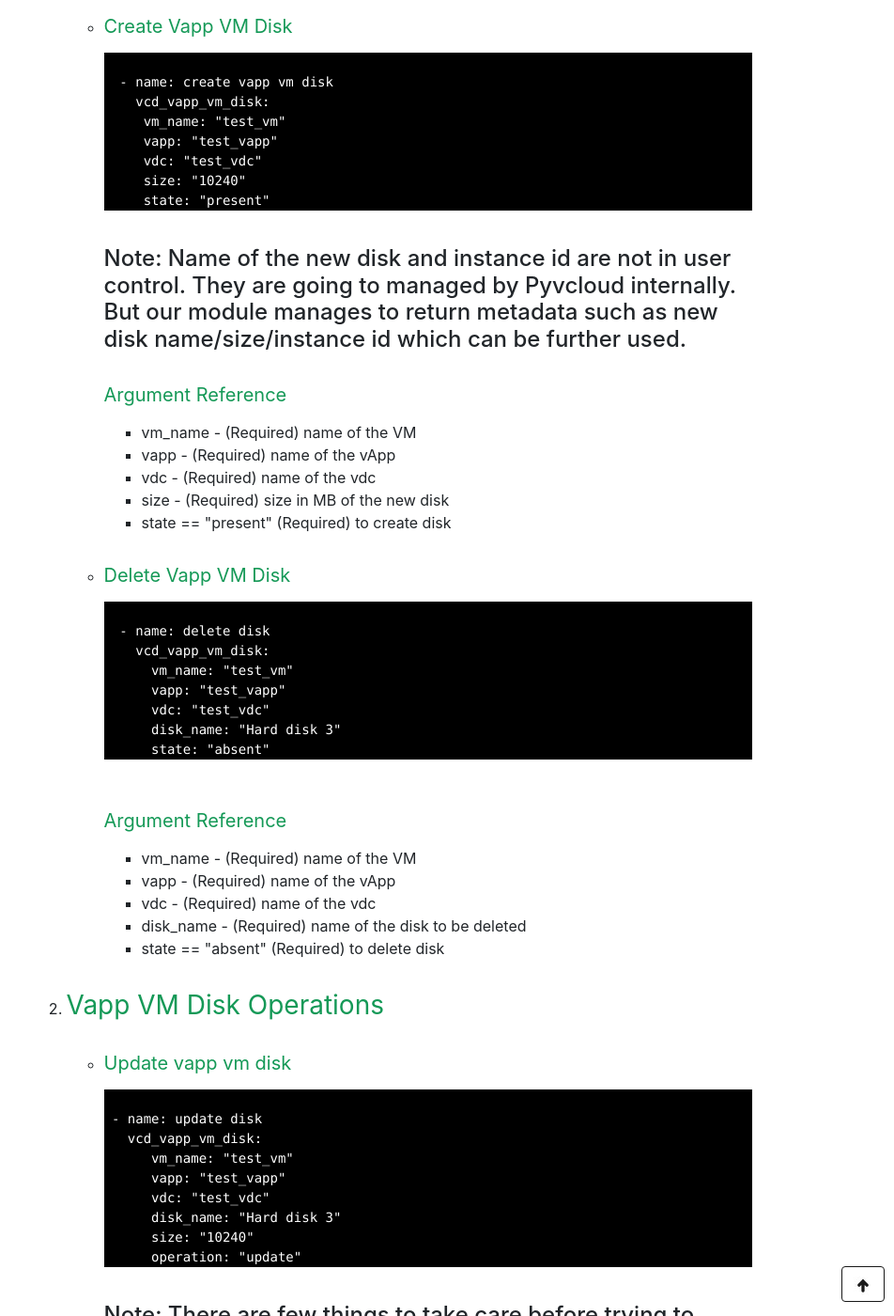
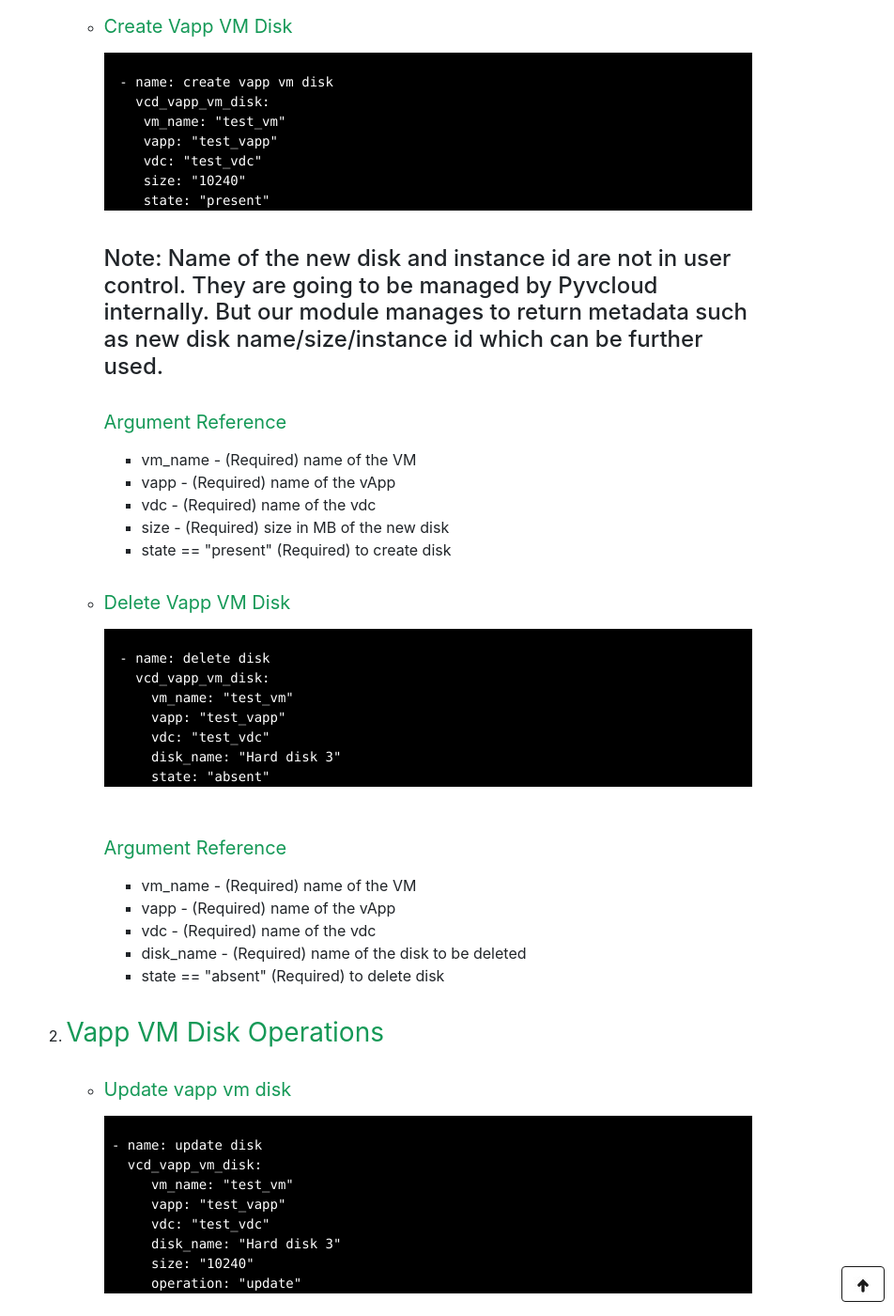
Before and after one commit to vmware-archive/ansible-module-vcloud-director, a Jekyll site: the page built from docs/index.md, in a window 1280 px wide and 1400 px high, scrolled down 19406 px. Shown: the whole window at 94% size, without its empty margins (328-1280 px from the left). Built offline with Jekyll 4.4.1, drawn with Linux system fonts in a browser that asks for light colours; nearby versions of some CDN libraries; some of the changed text lies outside the part shown.

Commit message:
minor formatting changes in docs

```diff
--- a/docs/index.md
+++ b/docs/index.md
@@ -921,7 +921,7 @@
 </code>
 </pre>
 <h4>
-	Note: Name of the new disk and instance id are not in user control. They are going to managed by Pyvcloud internally. But our module manages to return metadata such as new disk name/size/instance id which can be further
+	Note: Name of the new disk and instance id are not in user control. They are going to be managed by Pyvcloud internally. But our module manages to return metadata such as new disk name/size/instance id which can be further
 	used.
 </h4>
 <h5>Argument Reference</h5>
@@ -974,8 +974,8 @@
 </code>
 </pre>
 <h4>
-	Note: There are few things to take care before trying to update existing hard disks such as,
-	a) Fast-provisioned hard drives can not be resized.
+	Note: There are few things to take care before trying to update existing hard disks such as,<br />
+	a) Fast-provisioned hard drives can not be resized. <br />
 	b) Hard drives part of the VM snapshot may not be able to resize.
 </h4>
 <ul>
```
